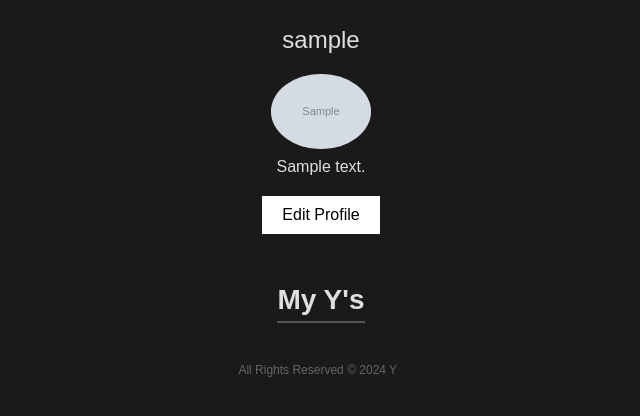
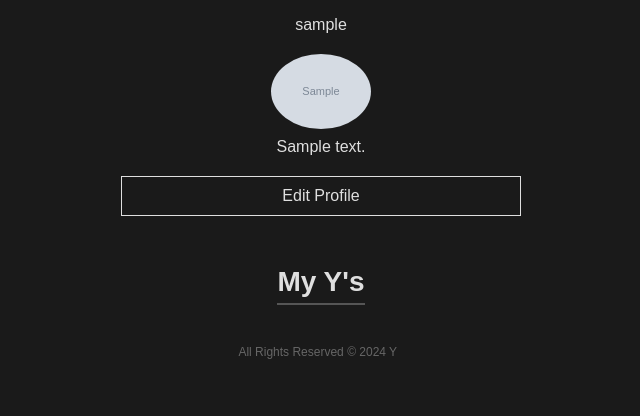
Before and after one commit to tylerbui/project3, a Django app: page /profile/ in a window 1280 px wide. Shown: the part 54-470 px from the top of the page, without its empty margins (319-959 px from the left). Run offline with Django 4.2, Linux system fonts and the light colour scheme; a user stored in the database is signed in; tables that the repository leaves empty hold one stand-in row (values such as "Sample post"); grey boxes marked "Sample" are stand-in pictures.

Commit message:
updates css

```diff
--- a/main_app/static/css/style.css
+++ b/main_app/static/css/style.css
@@ -200,14 +200,12 @@ body > main > div > div > div.post-interactions > button:hover {
   .profilepage-profile-photo {
     width: 100px;
     border-radius: 100%;
-    background-color: #777;
     display: inline-block;
     margin-top: 20px;
   }
 
   .profile-username {
-    font-size: 24px;
-    margin-top: 10px;
+
   }
 
   .profile-bio {
@@ -220,10 +218,11 @@ body > main > div > div > div.post-interactions > button:hover {
     margin: 20px auto;
     padding: 10px 20px;
     font-size: 16px;
-    color: black;
-    background-color: white;
-    border: none;
+    color: var(--main-text);
+    background-color: var(--main-background);
+    border: 1px solid var(--main-text);
     cursor: pointer;
+    width: 100%;
   }
 
   .content h2 {
```
